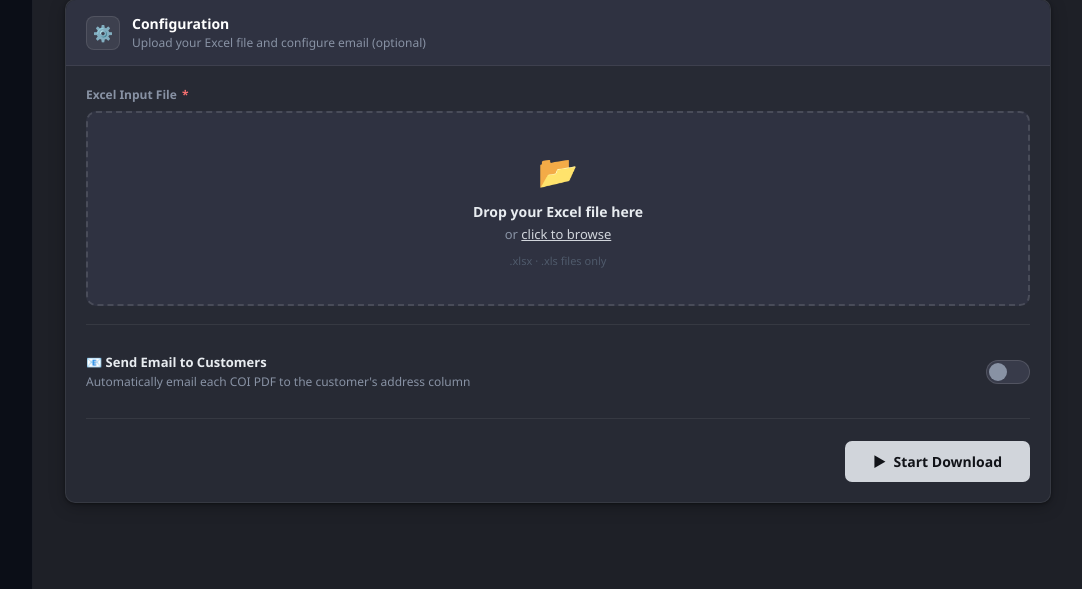
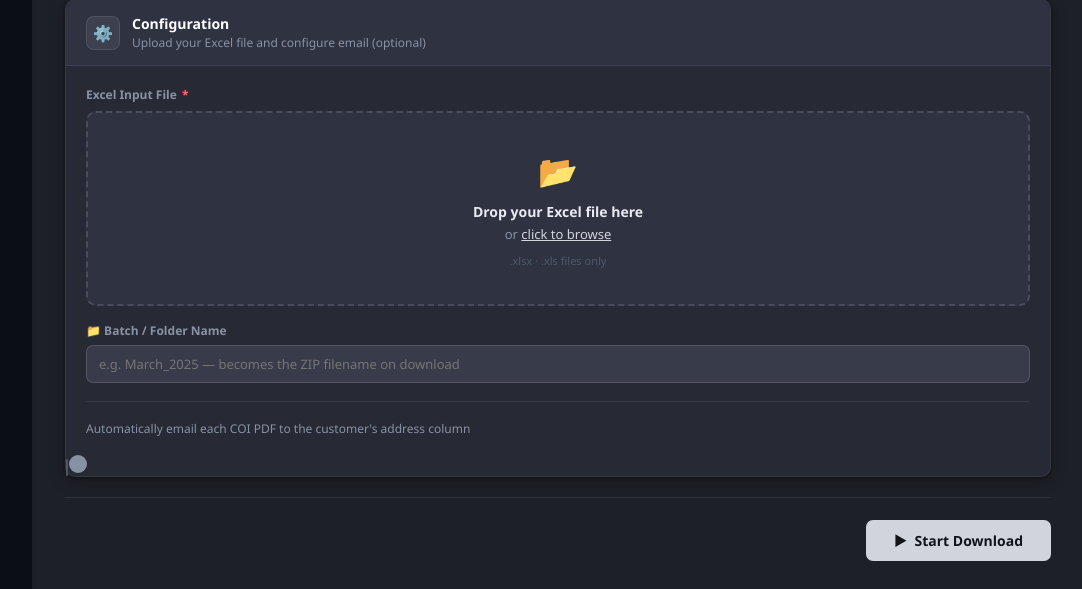
Before and after one commit to blessedjoshua-eng/zero-man, a Flask app: page / in a window 1280 px wide. Shown: the part 700-1289 px from the top of the page, without its empty margins (197-1279 px from the left). Run offline with Flask 3, Linux system fonts and the light colour scheme.

Commit message:
Update index.html

```diff
--- a/templates/index.html
+++ b/templates/index.html
@@ -332,11 +332,12 @@
           <button class="fc-rm" onclick="clearFile()" title="Remove">✕</button>
         </div>
 
+        <div class="fg" style="margin-top:16px">
+          <label>📁 Batch / Folder Name</label>
+          <input type="text" id="batch-name" placeholder="e.g. March_2025 — becomes the ZIP filename on download"/>
+        </div>
+
         <div class="div"></div>
-
-        <div class="trow">
-          <div>
-            <div class="tlbl">📧 Send Email to Customers</div>
             <div class="tdesc">Automatically email each COI PDF to the customer's address column</div>
           </div>
           <label class="tgl">
@@ -467,6 +468,7 @@ async function startJob(){
   fd.append('smtp_port',document.getElementById('smtp-port').value);
   if(email){fd.append('smtp_user',document.getElementById('smtp-user').value);fd.append('smtp_password',document.getElementById('smtp-pass').value);}
   fd.append('column_mapping',JSON.stringify(mapping));
+  fd.append('batch_name',document.getElementById('batch-name').value.trim()||'COI_Downloads');
   let resp;
   try{resp=await fetch('/api/coi/start',{method:'POST',body:fd});}catch(e){toast('Cannot reach server: '+e.message,'error');setRunning(false);return;}
   const data=await resp.json();
```
